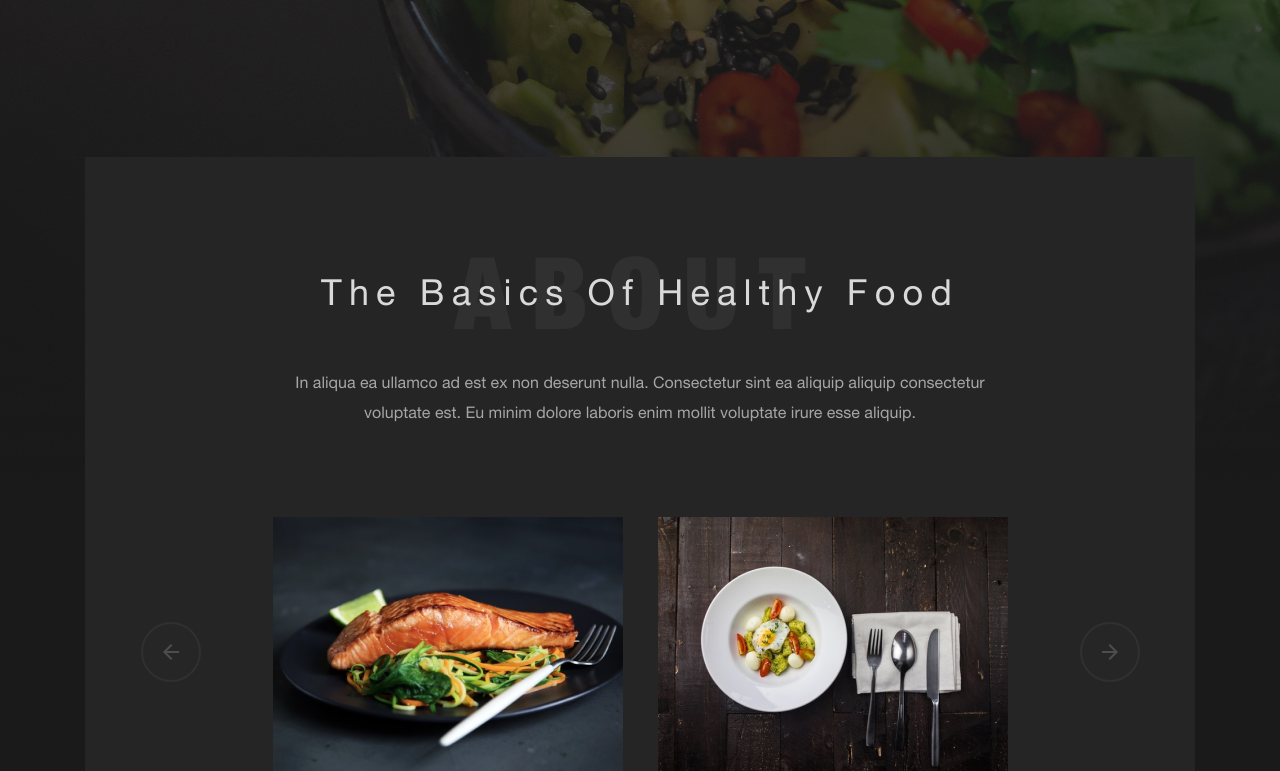
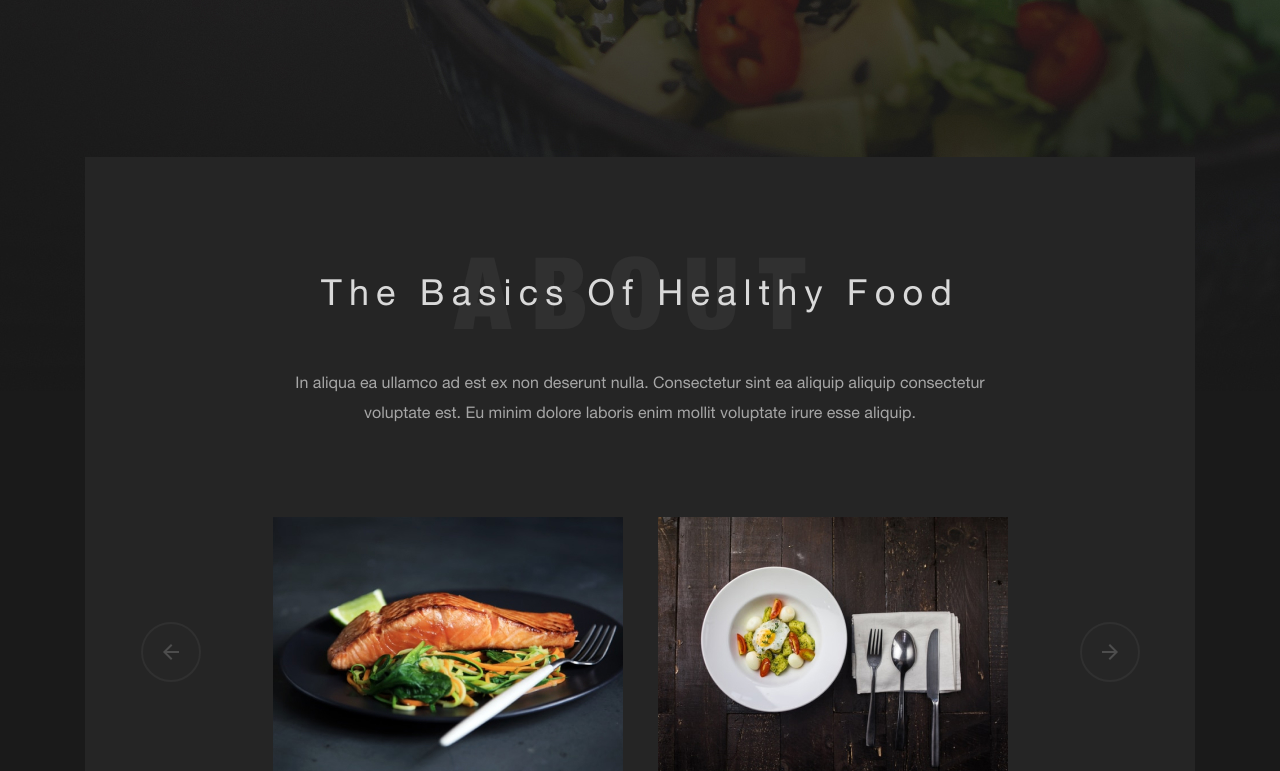
Before and after one commit to Oleksandr81/healthy-food, a website: page index.html in a window 1280 px wide. Shown: the part 689-1460 px from the top of the page. Drawn offline with Linux system fonts and the light colour scheme.

Commit message:
fix: change position background to section main add readme.md file

```diff
--- a/src/styles/scss/layouts/_section-main.scss
+++ b/src/styles/scss/layouts/_section-main.scss
@@ -3,7 +3,7 @@
   // .main__bg
   &__bg {
     position: absolute;
-    top: 0;
+    top: -90px;
     left: 0;
     z-index: -10;
   }
```
Also changed, not shown: README.md, src/styles/css/main.css.
